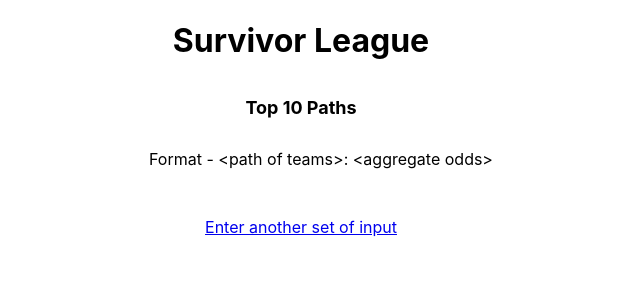
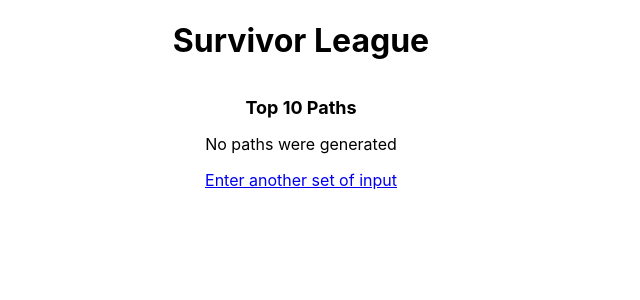
Before and after one commit to KindredPrime/survivor-league, a React (Create React App) app: page /output in a window 1280 px wide. Shown: the top 300 px of the page, without its empty margins (339-979 px from the left). Built offline with nearby package versions, Linux system fonts and the light colour scheme.

Commit message:
feat: show message when no paths

```diff
--- a/src/components/Output/index.tsx
+++ b/src/components/Output/index.tsx
@@ -1,7 +1,7 @@
 import React, { useContext } from 'react';
 import { Link } from 'react-router-dom';
 import { SurvivorContext } from '../../SurvivorContext';
-import { PathsOutput } from '../PathsOutput';
+import { TopPaths } from '../TopPaths';
 import './index.css';
 
 export const Output: React.FC = () => {
@@ -9,11 +9,7 @@ export const Output: React.FC = () => {
 
 	return (
 		<div className="Output">
-			<h2 className="Title">Top 10 Paths</h2>
-
-			<p className="Format">Format - {`<path of teams>: <aggregate odds>`}</p>
-
-			<PathsOutput paths={allPaths} />
+			<TopPaths paths={allPaths} />
 
 			<Link to="/input">Enter another set of input</Link>
 		</div>
--- a/src/components/PathsOutput/index.tsx
+++ /dev/null
@@ -1,22 +0,0 @@
-import React from 'react';
-import { Path } from '../../model/Paths';
-import './index.css';
-
-interface OutputProps {
-	paths: Path[];
-}
-
-export const PathsOutput: React.FC<OutputProps> = ({ paths }) => {
-	return (
-		<ol className="PathsOutput">
-			{paths.slice(0, 10).map((path) => {
-				const { id, aggregateOdds, winningTeams } = path;
-				return (
-					<li key={id} className="Path">{`${winningTeams.join(
-						', '
-					)}: ${aggregateOdds}`}</li>
-				);
-			})}
-		</ol>
-	);
-};
--- a/src/components/PathsOutput/index.css
+++ b/src/components/TopPaths/index.css
@@ -8,10 +8,10 @@
 	text-align: start;
 }
 
-.PathsOutput {
+.TopPaths {
 	margin-left: auto;
 	margin-right: auto;
-	width: 40%;
+	width: 50%;
 }
 
 .Title {
--- /dev/null
+++ b/src/components/TopPaths/index.tsx
@@ -0,0 +1,35 @@
+import React from 'react';
+import { Path } from '../../model/Paths';
+import './index.css';
+
+interface OutputProps {
+	paths: Path[];
+}
+
+export const TopPaths: React.FC<OutputProps> = ({ paths }) => {
+	const renderPaths = (): JSX.Element => {
+		return (
+			<>
+				<p className="Format">Format - {`<path of teams>: <aggregate odds>`}</p>
+
+				<ol>
+					{paths.slice(0, 10).map((path) => {
+						const { id, aggregateOdds, winningTeams } = path;
+						return (
+							<li key={id} className="Path">{`${winningTeams.join(
+								', '
+							)}: ${aggregateOdds}`}</li>
+						);
+					})}
+				</ol>
+			</>
+		);
+	};
+	return (
+		<div className="TopPaths">
+			<h2 className="Title">Top 10 Paths</h2>
+
+			{paths.length > 0 ? renderPaths() : <p>No paths were generated</p>}
+		</div>
+	);
+};
```
